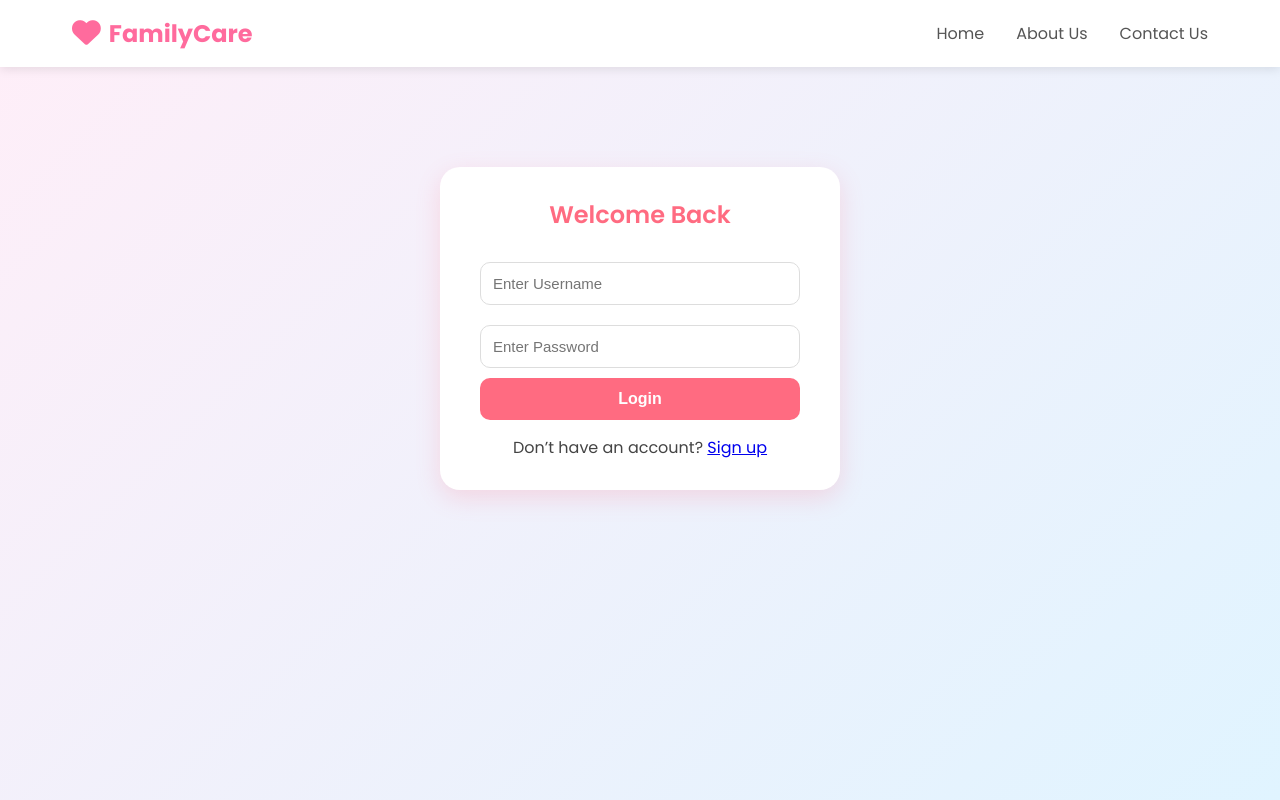
After one commit to prats14147/Family-planning, a Flask app: page /login in a window 1280 px wide. The commit adds this page. Run offline with Flask 3, Linux system fonts and the light colour scheme.

Commit message:
add task

```diff
--- a/app.py
+++ b/app.py
@@ -1,8 +1,11 @@
-from flask import Flask, render_template, request, jsonify
+from flask import Flask, render_template, request, jsonify, redirect, url_for, session
 import requests
 import json
 
 app = Flask(__name__)
+app.secret_key = "supersecretkey"
+
+users = {}  # Temporary storage (replace with database later)
 
 SYSTEM_PROMPT = """
 You are FamilyCare — an expert AI assistant specializing in family planning,
@@ -21,29 +24,94 @@ User: What is an IUD?
 Answer: An intrauterine device (IUD) is a small, T-shaped contraceptive inserted into the uterus to prevent pregnancy.
 """
 
+
 @app.route('/')
 def index():
     return render_template('index.html')
 
 @app.route('/chat')
 def chat():
-    return render_template('chat.html')
+    return render_template('chat.html', username=session.get('user'))
+
+# @app.route('/get_response', methods=['POST'])
+# def get_response():
+#     data = request.json
+#     if not data or 'message' not in data:
+#         return jsonify({'response': 'Invalid request.', 'source': 'system'})
+
+#     user_message = data.get('message', '').strip()
+#     language = data.get('language', 'english')
+#     if not user_message:
+#         return jsonify({'response': 'Please enter a message.', 'source': 'system'})
+
+#     try:
+#         language_instruction = "IMPORTANT: Respond in " + {"Nepali" if language == 'nepali' else 'English'} +" ."
+#         full_prompt = f"{SYSTEM_PROMPT}\n\n{language_instruction}\n\nUser: {user_message}\nAssistant:"
+
+#         response = requests.post(
+#             "https://localhost:11434/api/generate",
+#             json={"model": "mistral", "prompt": full_prompt, "max_tokens":300},
+#         )
+
+#         full_text = ""
+#         for line in response.iter_lines():
+#             if line:
+#                 try:
+#                     chunk = json.loads(line.decode("utf-8"))
+#                     if "response" in chunk:
+#                         full_text += chunk["response"]
+#                 except json.JSONDecodeError:
+#                     continue
+
+#         bot_reply = full_text.strip() if full_text else "Sorry. I couldn't generate a response."
+
+#     except Exception as e:
+#         print("Ollama error:", e)
+#         bot_reply = "I'm having trouble connecting to my language model. Please ensure ollama is running."
+
+#     return jsonify({"response": bot_reply, 'source': 'ollama'})
+
+@app.route('/signup', methods=['GET', 'POST'])
+def signup():
+    if request.method == 'POST':
+        username = request.form['username']
+        password = request.form['password']
+        if username in users:
+            return render_template('signup.html', error="Username already exists!")
+
+        users[username] = password
+        return redirect(url_for('login'))
+    return render_template('signup.html')
+
+@app.route('/login', methods=['GET', 'POST'])
+def login():
+    if request.method == 'POST':
+        username = request.form['username']
+        password = request.form['password']
+        if users.get(username) == password:
+            session['user'] = username
+            return redirect(url_for('chat'))
+        else:
+            return render_template('login.html', error="Invalid username or password.")
+    return render_template('login.html')
+
+@app.route('/logout')
+def logout():
+    session.pop('user', None)
+    return redirect(url_for('index'))
 
 @app.route('/get_response', methods=['POST'])
 def get_response():
     data = request.json
     if not data or 'message' not in data:
-        return jsonify({'response': 'Invalid request.', 'source': 'system'})
+        return jsonify({'response': 'Invalid request.'})
 
     user_message = data.get('message', '').strip()
     if not user_message:
-        return jsonify({'response': 'Please enter a message.', 'source': 'system'})
+        return jsonify({'response': 'Please enter a message.'})
 
     try:
-        # Combine system prompt and user message for context
         full_prompt = f"{SYSTEM_PROMPT}\n\nUser: {user_message}\nAssistant:"
-
-        # 🔹 Send message to Ollama (running locally)
         response = requests.post(
             "http://localhost:11434/api/generate",
             json={"model": "mistral", "prompt": full_prompt, "max_tokens": 300},
@@ -61,13 +129,11 @@ def get_response():
                     continue
 
         bot_reply = full_text.strip() if full_text else "Sorry, I couldn't generate a response."
-
     except Exception as e:
         print("Ollama error:", e)
         bot_reply = "I'm having trouble connecting to my language model. Please ensure Ollama is running."
 
-    return jsonify({'response': bot_reply, 'source': 'ollama'})
-
+    return jsonify({'response': bot_reply})
 
 if __name__ == '__main__':
-    app.run(host='0.0.0.0', port=5000, debug=True)
+    app.run(debug=True)
--- a/static/script.js
+++ b/static/script.js
@@ -38,7 +38,8 @@ function addMessage(message, isUser = false) {
 
     const content = document.createElement('div');
     content.className = 'message-content';
-    content.innerHTML = `<p>${message}</p>`;
+    // content.innerHTML = `<p>${message}</p>`;
+    content.innerHTML = message.replace(/\n/g, '<br>');
 
     messageDiv.appendChild(avatar);
     messageDiv.appendChild(content);
--- a/static/style.css
+++ b/static/style.css
@@ -493,6 +493,67 @@ body {
   animation: dots 1.5s steps(3, end) infinite;
 }
 
+
+/* sign up and login */
+
+.auth-container {
+  width: 400px;
+  margin: 100px auto;
+  background: #fff;
+  border-radius: 20px;
+  box-shadow: 0 8px 25px rgba(255, 107, 129, 0.2);
+  padding: 30px 40px;
+  text-align: center;
+  font-family: 'Poppins', sans-serif;
+}
+
+.auth-container h2 {
+  color: #ff6b81;
+  margin-bottom: 20px;
+  font-weight: 600;
+}
+
+.auth-container input {
+  width: 100%;
+  padding: 12px;
+  margin: 10px 0;
+  border: 1px solid #ddd;
+  border-radius: 10px;
+  font-size: 15px;
+  outline: none;
+}
+
+.auth-container button {
+  width: 100%;
+  padding: 12px;
+  background-color: #ff6b81;
+  color: white;
+  border: none;
+  border-radius: 10px;
+  font-size: 16px;
+  font-weight: 600;
+  cursor: pointer;
+  transition: 0.3s ease;
+}
+
+.auth-container button:hover {
+  background-color: #ff4757;
+}
+
+.auth-container p {
+  margin-top: 15px;
+  color: #444;
+}
+
+.auth-container .error {
+  color: red;
+  font-size: 14px;
+  margin-bottom: 10px;
+}
+
+
+/* signup and login end */
+
 @keyframes dots {
   0%, 20% { content: ''; }
   40% { content: '.'; }
--- /dev/null
+++ b/templates/login.html
@@ -0,0 +1,40 @@
+<!DOCTYPE html>
+<html lang="en">
+<head>
+  <meta charset="UTF-8">
+  <title>Login - FamilyCare</title>
+  <link rel="stylesheet" href="{{ url_for('static', filename='style.css') }}">
+  <link href="https://fonts.googleapis.com/css2?family=Poppins:wght@300;400;600;700&display=swap" rel="stylesheet">
+  <link rel="stylesheet" href="https://cdnjs.cloudflare.com/ajax/libs/font-awesome/6.4.0/css/all.min.css">
+</head>
+<body>
+    <nav class="navbar">
+        <div class="nav-container">
+            <div class="nav-left">
+                <a href="/" class="logo">
+                    <i class="fas fa-heart"></i>
+                    <span>FamilyCare</span>
+                </a>
+            </div>
+            <div class="nav-center">
+                <ul class="nav-links">
+                    <li><a href="/">Home</a></li>
+                    <li><a href="/#about">About Us</a></li>
+                    <li><a href="/#contact">Contact Us</a></li>
+                </ul>
+            </div>
+        </div>
+    </nav>
+
+  <div class="auth-container">
+    <h2>Welcome Back</h2>
+    {% if error %}<p class="error">{{ error }}</p>{% endif %}
+    <form method="POST">
+      <input type="text" name="username" placeholder="Enter Username" required><br>
+      <input type="password" name="password" placeholder="Enter Password" required><br>
+      <button type="submit">Login</button>
+    </form>
+    <p>Don’t have an account? <a href="{{ url_for('signup') }}">Sign up</a></p>
+  </div>
+</body>
+</html>
```
Also changed, not shown: templates/chat.html (+7 -2 lines), templates/index.html (+8 -3 lines), templates/signup.html (added, +47 -0 lines).
